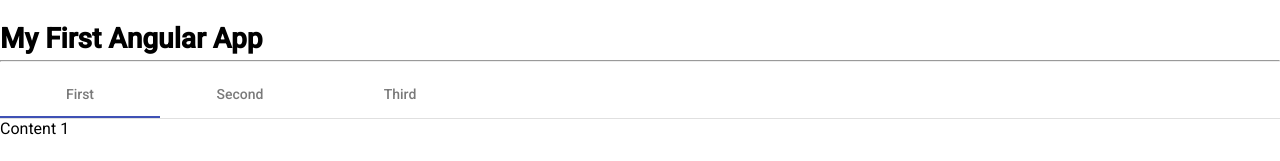
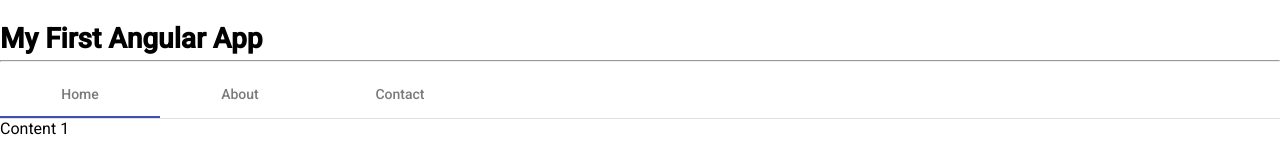
Before and after one commit to irishwolfgaming95/angular-learning, an Angular app in the folder angular-first/: page / in a window 1280 px wide. Shown: the top 161 px of the page. Built offline with nearby package versions, Linux system fonts and the light colour scheme.

Commit message:
preparing to make new routes

```diff
--- a/angular-first/src/app/header/header.component.html
+++ b/angular-first/src/app/header/header.component.html
@@ -8,7 +8,7 @@
 </button>
 <hr />
 <mat-tab-group>
-  <mat-tab label="First"> Content 1 </mat-tab>
-  <mat-tab label="Second"> Content 2 </mat-tab>
-  <mat-tab label="Third"> Content 3 </mat-tab>
+  <mat-tab label="Home"> Content 1 </mat-tab>
+  <mat-tab label="About"> Content 2 </mat-tab>
+  <mat-tab label="Contact"> Content 3 </mat-tab>
 </mat-tab-group>
```
Also changed, not shown: angular-first/src/app/app-routing.module.ts (+4 -5 lines).
